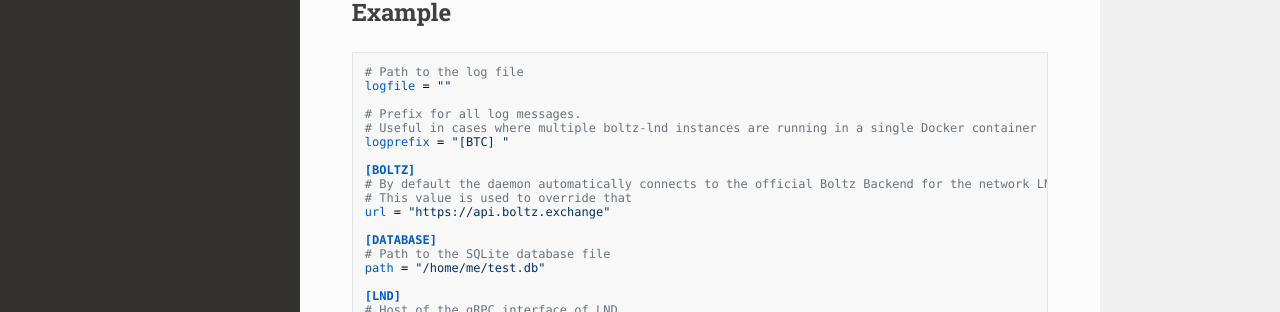
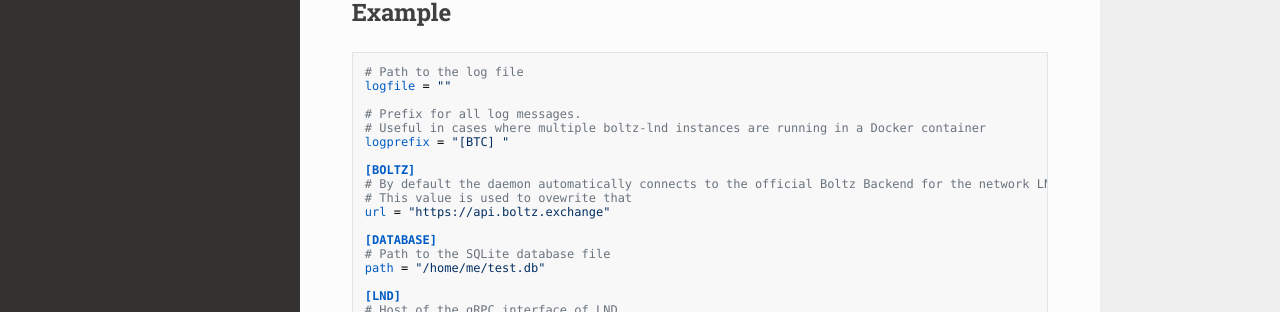
Before and after one commit to BoltzExchange/boltz-client, an MkDocs documentation site: the page built from docs/configuration.md, in a window 1280 px wide and 1336 px high. Shown: the part 273-585 px from the top of the window. Built offline with MkDocs 1.6.1, drawn with Linux system fonts in a browser that asks for light colours; nearby versions of some CDN libraries.

Commit message:
GITBOOK-17: change request with no subject merged in GitBook

```diff
--- a/docs/configuration.md
+++ b/docs/configuration.md
@@ -9,12 +9,12 @@
 logfile = ""
 
 # Prefix for all log messages.
-# Useful in cases where multiple boltz-lnd instances are running in a single Docker container
+# Useful in cases where multiple boltz-lnd instances are running in a Docker container
 logprefix = "[BTC] "
 
 [BOLTZ]
 # By default the daemon automatically connects to the official Boltz Backend for the network LND is on
-# This value is used to override that
+# This value is used to ovewrite that
 url = "https://api.boltz.exchange"
 
 [DATABASE]
```
